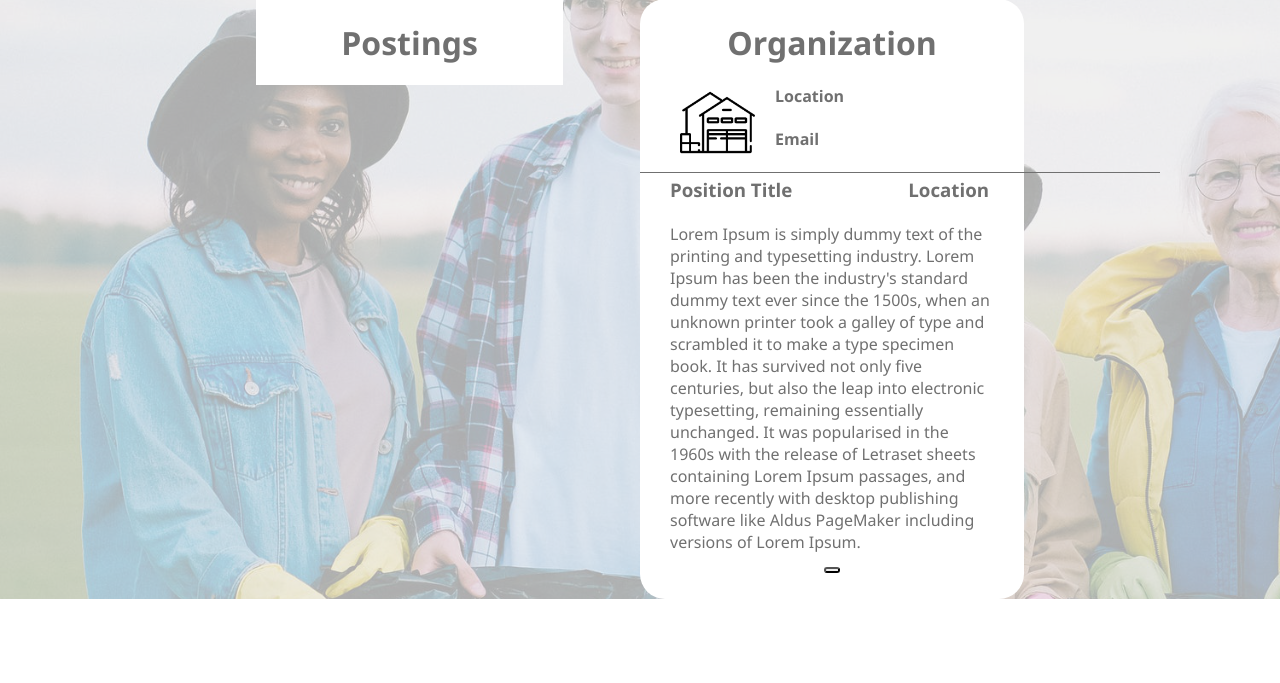
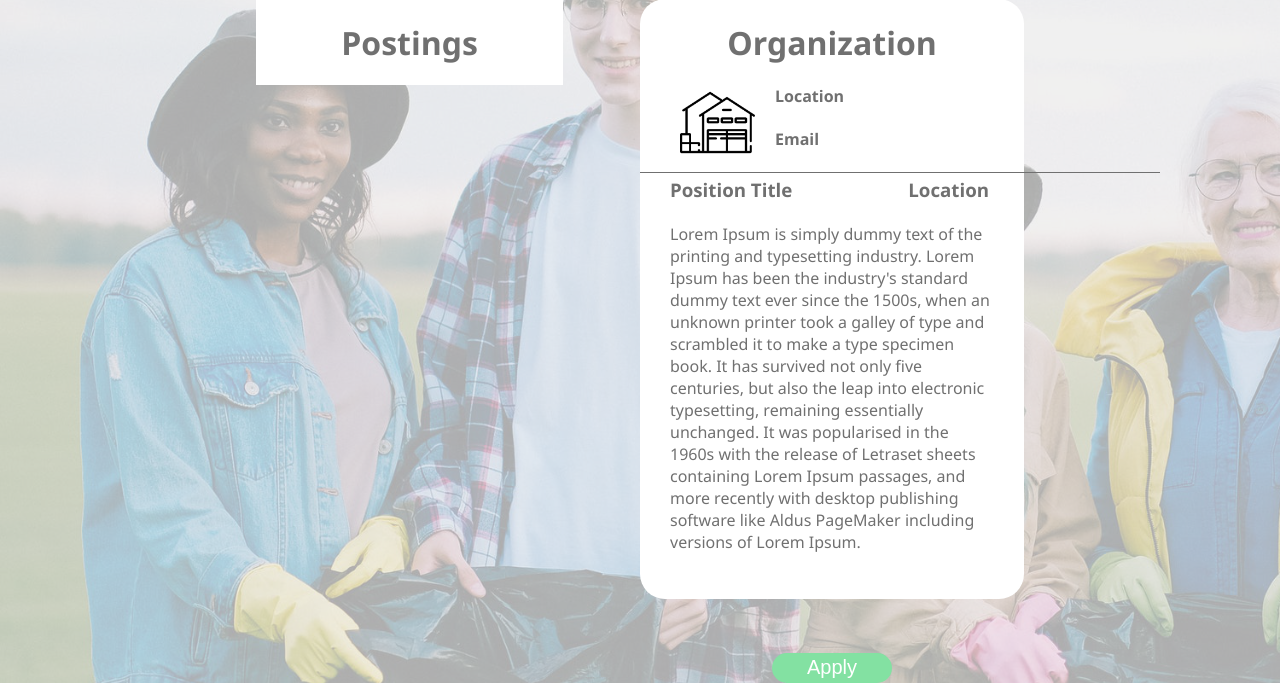
Before and after one commit to RBHNirvana/NWHacks, a Flask app: page /volpositions.html in a window 1280 px wide. Shown: the part 224-907 px from the top of the page. Before the commit the page ends 823 px from the top, so only its background shows below. Run offline with Flask 2, Linux system fonts and the light colour scheme.

Commit message:
Added styling ot apply button in info container

```diff
--- a/app/static/index.css
+++ b/app/static/index.css
@@ -132,5 +132,16 @@ a{
 }
 
 .apply-btn{
-  border-radius: 10px;
+  border-radius: 30px;
+  margin-top: 100px;
+  width: 120px;
+  background-color: #83E1A2;
+  color: white;
+  height: 30px;
+  font-size: 20px;
+  border: none;
 }
+
+.apply-btn:hover{
+  cursor: pointer;
+}
--- a/app/templates/volpositions.html
+++ b/app/templates/volpositions.html
@@ -39,7 +39,7 @@
                     and more recently with desktop publishing software like Aldus
                     PageMaker including versions of Lorem Ipsum.
                 </p>
-                <button class="apply-btn"></button>
+                <button class="apply-btn">Apply</button>
             </div>
         </div>
     </div>
```
